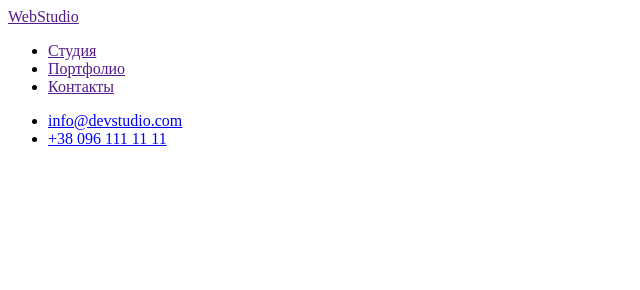
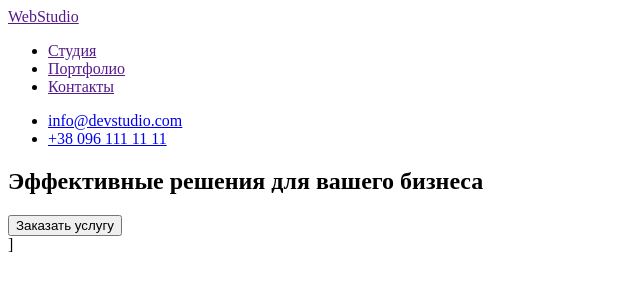
Before and after one commit to IrynaSokolova-Quanandrya/goit-markup-hw-01, a plain HTML site: page index.html in a window 1280 px wide. Shown: the whole page, without its empty margins (0-640 px from the left). Drawn offline with Linux system fonts and the light colour scheme.

Commit message:
Создает главную секцию

```diff
--- a/index.html
+++ b/index.html
@@ -8,6 +8,7 @@
 </head>
 
 <body>
+<!--Шапка сайта-->
     <header>
         <nav>
             <a href="">WebStudio</a>
@@ -22,5 +23,15 @@
             <li><a href="+380961111111">+38 096 111 11 11</a></li>
         </ul>
     </header>
+<!--Основная секция-->
+    <div>
+        <section>
+            <h1>Эффективные решения для вашего бизнеса</h1>
+            <button type="button">Заказать услугу</button>
+        </section>
+    </div>
+    <!--Шапка сайта-->
+    <!--Шапка сайта-->
+    <!--Шапка сайта--> ]
 </body>
 </html>
```
Lines whose indentation alone changed are shown as unchanged.
